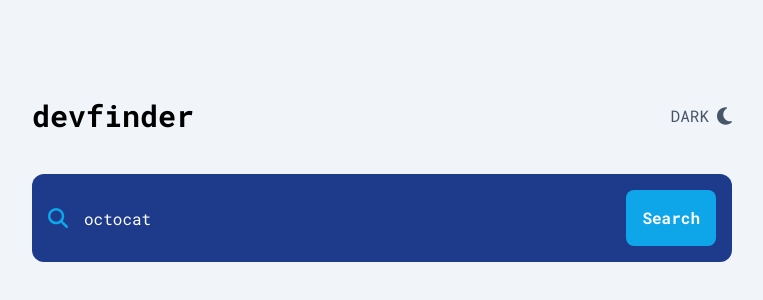
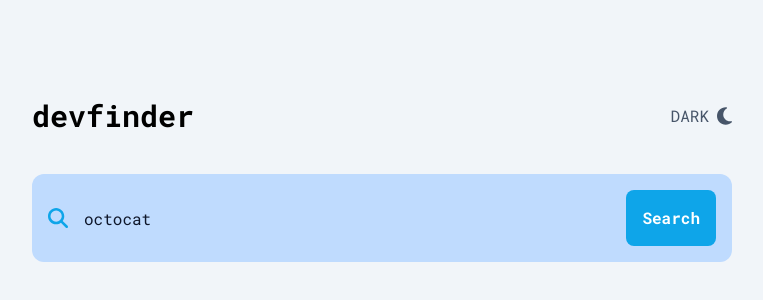
Before and after one commit to Cema2019/GitHub-user-search-app, a Next.js app: page / in a window 1280 px wide. Shown: the part 208-508 px from the top of the page, without its empty margins (258-1021 px from the left). Built offline with nearby package versions, Linux system fonts and the light colour scheme; no server answers.

Commit message:
Update theming on FromSearch component

```diff
--- a/src/app/components/FormSearch.tsx
+++ b/src/app/components/FormSearch.tsx
@@ -20,18 +20,18 @@ const [username, setUsername] = useState(initialUsername)
     return (
         <form
         onSubmit={handleSubmit}
-        className="mb-6 flex flex-wrap items-center gap-2 bg-blue-900 p-4 rounded-xl">
+        className="mb-6 flex flex-wrap items-center gap-2 bg-blue-200 dark:bg-blue-900 p-4 rounded-xl">
             <span className="min-w-[20px]">
-                <SearchIcon className="fill-sky-500" />
+                <SearchIcon className="fill-sky-500 dark:fill-sky-400" />
             </span>
             <input
-                className="flex-1 h-14 p-2 rounded-lg bg-transparent text-white placeholder:text-white focus:outline-none focus:ring-2 focus:ring-sky-500"
+                className="flex-1 h-14 p-2 rounded-lg bg-transparent text-slate-900 dark:text-white placeholder:text-slate-600 dark:placeholder:text-white focus:ring-2 focus:ring-sky-500"
                 type="text"
                 placeholder="Search github username..."
                 value={username}
                 onChange={(e) => setUsername(e.target.value)}
             ></input>
-            <button className="bg-sky-500 rounded-lg py-4 px-4 text-white font-bold">
+            <button className="bg-sky-500 dark:bg-sky-600 rounded-lg py-4 px-4 text-white font-bold">
                 Search
             </button>
         </form>
```
